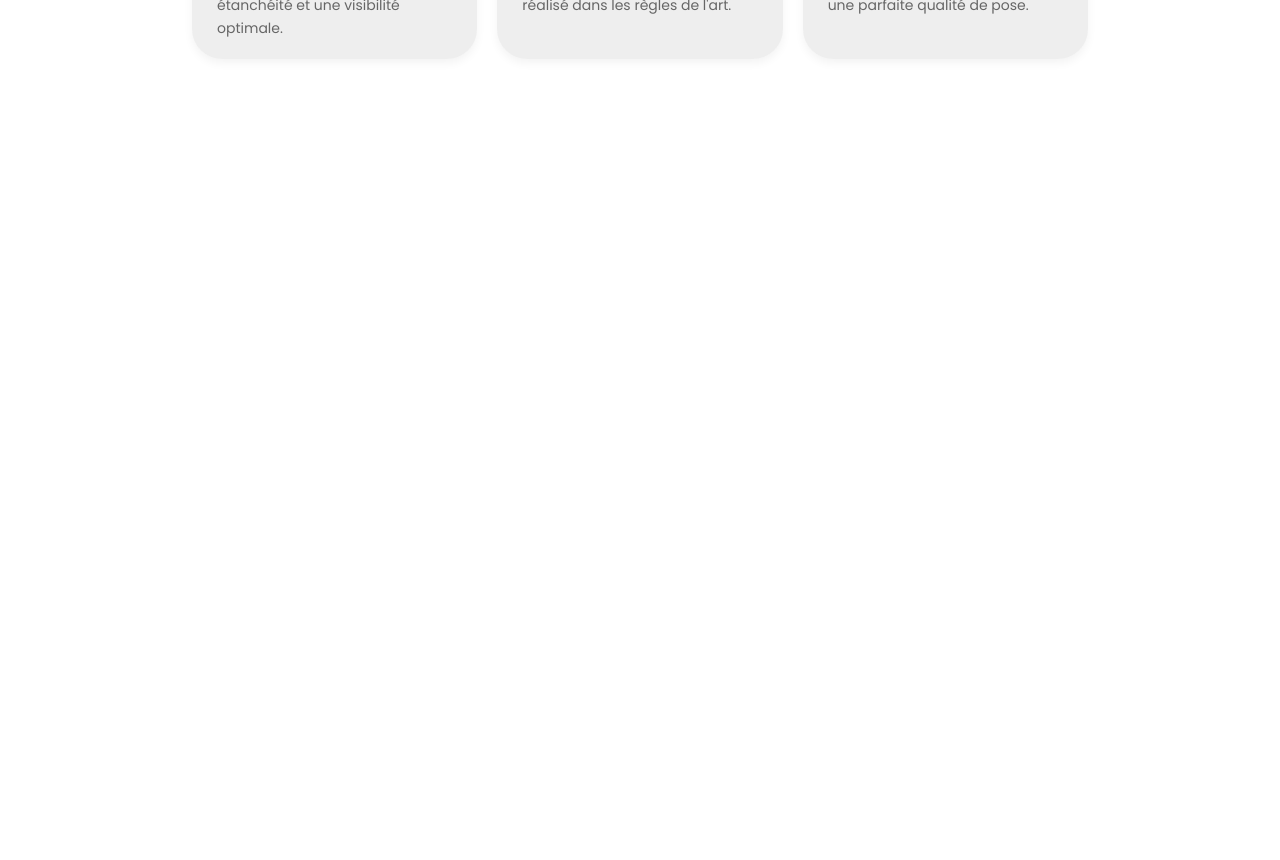
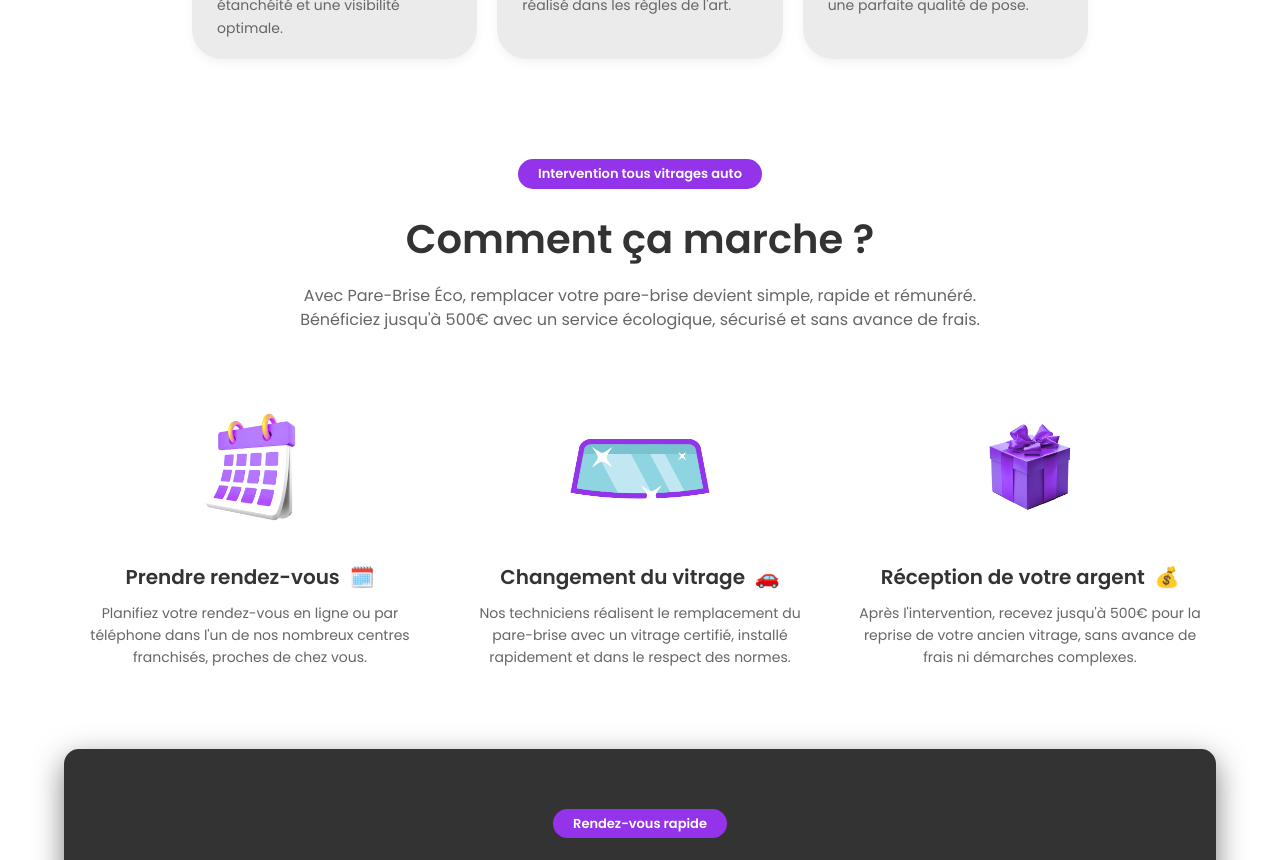
Before and after one commit to asmatrouky/parebrisedepannage, a Next.js app: page / in a window 1280 px wide. Shown: the part 1920-2780 px from the top of the page. Before the commit the page ends 2059 px from the top, so only its background shows below. Built offline with nearby package versions, Linux system fonts and the light colour scheme.

Commit message:
Fix add comment ca marche section + Prendre rdv component

```diff
--- a/app/globals.css
+++ b/app/globals.css
@@ -359,7 +359,7 @@ width: 80%;
   padding: 5px 20px;
   border-radius: 50px;
   font-size: 13px;
-  font-weight: 500;
+  font-weight: 600;
   margin-bottom: 10px;
 }
 
@@ -393,7 +393,7 @@ width: 80%;
 }
 
 .service-card {
-  background-color: #d1d0d05e;
+  background-color: #bfbfbf4f;
   border-radius: 30px;
   padding: 15px;
   box-shadow: 0 4px 10px rgba(0, 0, 0, 0.05);
@@ -462,3 +462,152 @@ width: 80%;
   font-size: 14px;
 }
 }
+
+/* ===============================
+      SECTION COMMENT ÇA MARCHE
+=============================== */
+
+.how-it-works-section {
+  text-align: center;
+  padding-bottom: 60px;
+  background-color: #ffffff;
+  display: flex;
+  flex-direction: column;
+  align-items: center;
+  width: 100%;
+  box-sizing: border-box;
+}
+
+/* .service-header, .tag, .intro-text sont déjà stylés
+   pour la section Nos Services, donc on réutilise le même style */
+
+.steps-container {
+  display: flex;
+  justify-content: center;
+  gap: 40px;
+  flex-wrap: wrap;
+  max-width: 1200px;
+  margin: 0 auto;
+}
+
+.step-card {
+  flex: 1;
+  min-width: 250px;
+  max-width: 350px;
+  text-align: center;
+}
+
+.step-image-container {
+  height: 150px;
+  width: 100%;
+  display: flex;
+  justify-content: center;
+  align-items: center;
+  margin-bottom: 20px;
+}
+
+.step-image {
+  max-height: 100%;
+  max-width: 100%;
+  object-fit: contain;
+  display: block;
+}
+
+.step-card h3 {
+  font-size: 20px;
+  font-weight: 600;
+  color: #333;
+  margin: 0 0 10px 0;
+  padding: 0;
+}
+
+.step-card p {
+  font-size: 14px;
+  color: #666;
+  line-height: 1.6;
+  margin: 0;
+}
+
+.step-card span.emoji {
+  margin-left: 5px;
+}
+
+/* Responsive */
+@media (max-width: 900px) {
+  .steps-container {
+    gap: 20px;
+  }
+
+  .step-card {
+    max-width: 90%;
+  }
+}
+
+
+/* ===============================
+      SECTION PRENDRE RENDEZ-VOUS
+=============================== */
+
+.rdv-container {
+  background-color: #333333;
+  border-radius: 15px;
+  padding: 60px 20px;
+  text-align: center;
+  width: 90%;
+  margin: 20px auto;
+  box-shadow: 0 10px 30px rgba(0, 0, 0, 0.5);
+}
+
+.tag-rapide {
+  display: inline-block;
+  background-color: #9333ea;
+  color: white;
+  padding: 5px 20px;
+  border-radius: 50px;
+  font-size: 13px;
+  font-weight: 600;
+  margin-bottom: 10px;
+}
+
+.title {
+  font-size: 40px;
+  font-weight: 600;
+  color: white;
+  margin: 0 0 15px 0;
+}
+
+.description {
+  font-size: 14px;
+  color: #f4f4f4;
+  max-width: 800px;
+  margin: 0 auto 40px auto;
+  line-height: 1.8;
+  font-weight: 300;
+}
+
+.btn-rdv {
+  display: inline-block;
+  background-color: #9333ea;
+  color: white;
+  padding: 10px 35px;
+  border-radius: 8px;
+  text-decoration: none;
+  font-size: 14px;
+  font-weight: 600;
+  transition: background-color 0.3s, transform 0.1s;
+  cursor: pointer;
+}
+
+.btn-rdv:hover {
+  background-color: #7d26c5;
+  transform: translateY(-1px);
+}
+
+@media (max-width: 768px) {
+  .title {
+    font-size: 32px;
+  }
+  .description {
+    font-size: 14px;
+  }
+}
--- a/app/page.js
+++ b/app/page.js
@@ -1,6 +1,8 @@
 // app/page.js
 import Hero from '@/components/hero';
 import NosServices from '@/components/NosServices';
+import CommentCaMarche from '@/components/CommentCaMarche';
+import PrendreRdv from '@/components/PrendreRdv';
 
 
 export default function Home() {
@@ -8,6 +10,8 @@ export default function Home() {
     <>
       <Hero />
       <NosServices />
+      <CommentCaMarche />
+      <PrendreRdv />
     </>
   );
 }
--- /dev/null
+++ b/components/CommentCaMarche.jsx
@@ -0,0 +1,70 @@
+// components/CommentCaMarche.jsx
+
+export default function CommentCaMarche() {
+  return (
+    <section className="how-it-works-section">
+      <div className="service-header">
+        <div className="tag">Intervention tous vitrages auto</div>
+        <h2>Comment ça marche ?</h2>
+        <p className="intro-text">
+          Avec Pare-Brise Éco, remplacer votre pare-brise devient simple, rapide
+          et rémunéré. Bénéficiez jusqu&apos;à 500€ avec un service écologique,
+          sécurisé et sans avance de frais.
+        </p>
+      </div>
+
+      <div className="steps-container">
+        <div className="step-card">
+          <div className="step-image-container">
+            <img
+              src="/img/calendrier.png"
+              alt="Icône Calendrier"
+              className="step-image"
+            />
+          </div>
+          <h3>
+            Prendre rendez-vous <span className="emoji">🗓️</span>
+          </h3>
+          <p>
+            Planifiez votre rendez-vous en ligne ou par téléphone dans l&apos;un
+            de nos nombreux centres franchisés, proches de chez vous.
+          </p>
+        </div>
+
+        <div className="step-card">
+          <div className="step-image-container">
+            <img
+              src="/img/parebrise.png"
+              alt="Icône Pare-brise"
+              className="step-image"
+            />
+          </div>
+          <h3>
+            Changement du vitrage <span className="emoji">🚗</span>
+          </h3>
+          <p>
+            Nos techniciens réalisent le remplacement du pare-brise avec un
+            vitrage certifié, installé rapidement et dans le respect des normes.
+          </p>
+        </div>
+
+        <div className="step-card">
+          <div className="step-image-container">
+            <img
+              src="/img/cadeau.png"
+              alt="Icône Cadeau/Argent"
+              className="step-image"
+            />
+          </div>
+          <h3>
+            Réception de votre argent <span className="emoji">💰</span>
+          </h3>
+          <p>
+            Après l&apos;intervention, recevez jusqu&apos;à 500€ pour la reprise
+            de votre ancien vitrage, sans avance de frais ni démarches complexes.
+          </p>
+        </div>
+      </div>
+    </section>
+  );
+}
--- /dev/null
+++ b/components/PrendreRdv.jsx
@@ -0,0 +1,24 @@
+// components/PrendreRdv.jsx
+
+export default function PrendreRdv() {
+  return (
+    <section className="rdv-container">
+      <div className="tag-rapide">Rendez-vous rapide</div>
+
+      <h2 className="title">Prendre rendez-vous</h2>
+
+      <p className="description">
+        Prenez rendez-vous dès maintenant pour le remplacement de votre
+        pare-brise. Notre intervention est rapide, écologique et vous permet de
+        bénéficier d&apos;une rémunération jusqu&apos;à 500€ pour votre ancien
+        vitrage. En moins d&apos;une heure, votre pare-brise est remplacé avec
+        un vitrage certifié (monte d&apos;origine). Nos nombreux centres vous
+        accueillent sans avance de frais et avec un service professionnel.
+      </p>
+
+      <a href="#" className="btn-rdv">
+        PRENDRE RENDEZ-VOUS
+      </a>
+    </section>
+  );
+}
```
